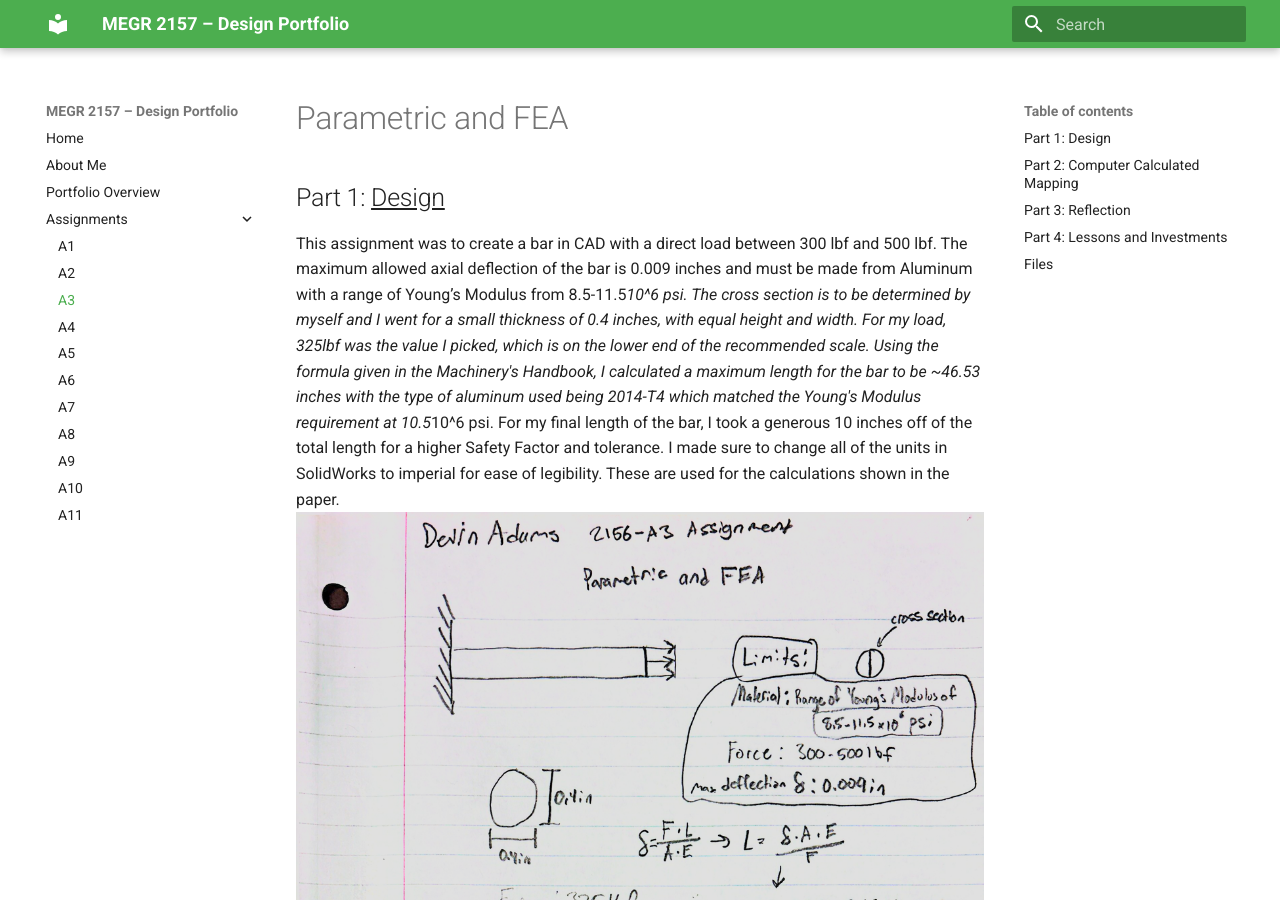
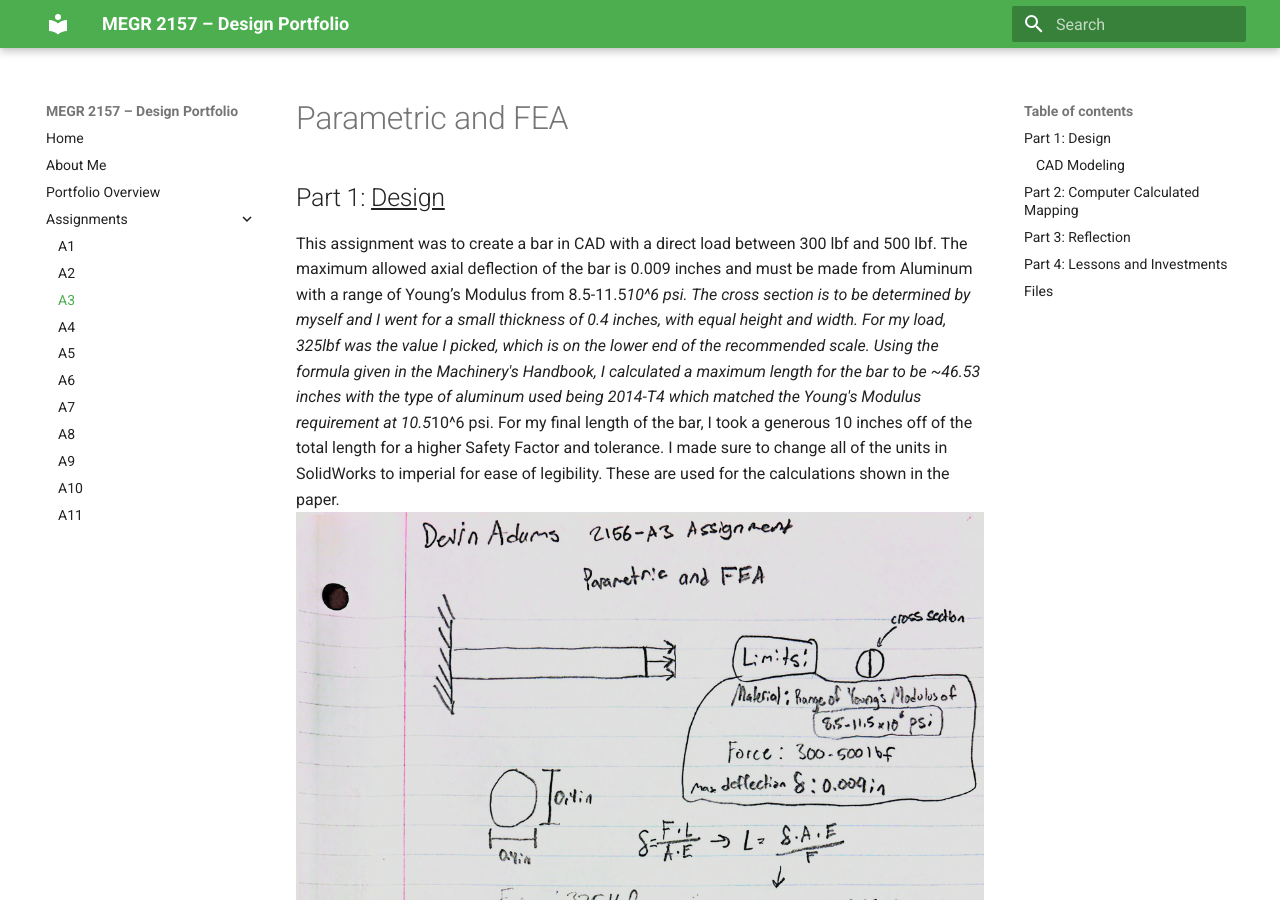
Before and after one commit to dadams78/design-projects-portfolio, an MkDocs documentation site: the page built from docs/assignments/A03/index.md, in a window 1280 px wide and 900 px high. Built offline with MkDocs 1.6.1 and Material for MkDocs 9.7.7, drawn with Linux system fonts in a browser that asks for light colours.

Commit message:
Update index.md

```diff
--- a/docs/assignments/A03/index.md
+++ b/docs/assignments/A03/index.md
@@ -4,7 +4,8 @@
 This assignment was to create a bar in CAD with a direct load between 300 lbf and 500 lbf. The maximum allowed axial deflection of the bar is 0.009 inches and must be made from Aluminum with a range of Young’s Modulus from 8.5-11.5*10^6 psi. The cross section is to be determined by myself and I went for a small thickness of 0.4 inches, with equal height and width. For my load, 325lbf was the value I picked, which is on the lower end of the recommended scale. Using the formula given in the Machinery's Handbook, I calculated a maximum length for the bar to be ~46.53 inches with the type of aluminum used being 2014-T4 which matched the Young's Modulus requirement at 10.5*10^6 psi. For my final length of the bar, I took a generous 10 inches off of the total length for a higher Safety Factor and tolerance. I made sure to change all of the units in SolidWorks to imperial for ease of legibility. These are used for the calculations shown in the paper.
 ![MEGR 2156-7 original image](drawing.png)
 
-<u>CAD Modeling</u>
+###<u>CAD Modeling</u>
+
 The dimensions I chose were modeled as shown.
 ![image of CAD Model TRUE Dimensions](TRUE-DIMENSIONS.png)
 
```
